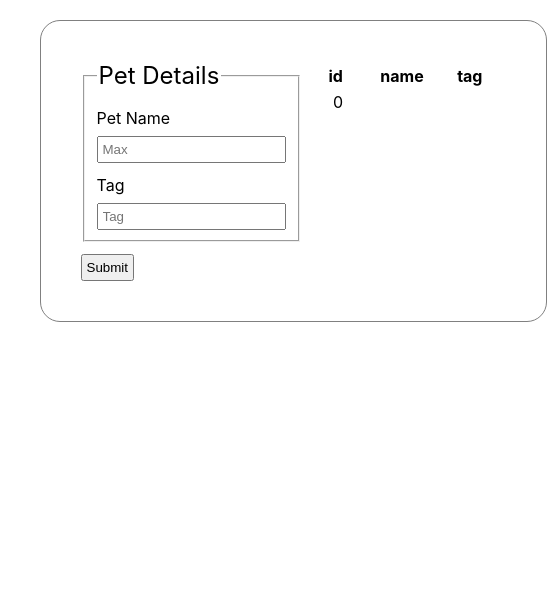
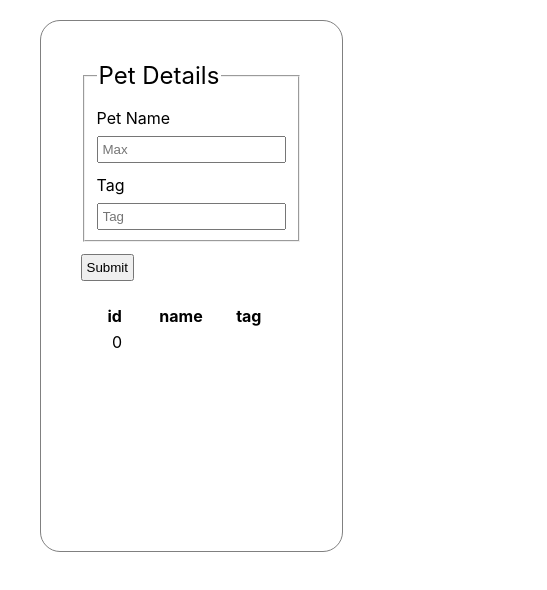
Before and after one commit to seandonn-boston/edb-pets, a React (Create React App) app: page / in a window 390 px wide. Shown: the top 590 px of the page, 547 px wide, since content can reach past the window. Built offline with nearby package versions, Linux system fonts and the light colour scheme; no server answers.

Commit message:
Finishing touches to ensure mobile first styling

```diff
--- a/src/components/Table/Table.scss
+++ b/src/components/Table/Table.scss
@@ -1,10 +1,12 @@
 .Table {
+  margin-top: 20px;
   &-Header,
   &-Body {
     display: block;
     text-align: center;
   }
   &-Body {
+    height: 180px;
     overflow: auto;
   }
   &-Row {
@@ -16,3 +18,9 @@
     width: 75px;
   }
 }
+
+@media only screen and (min-width: 768px) {
+  .Table {
+    margin-top: 0;
+  }
+}
--- a/src/features/View.scss
+++ b/src/features/View.scss
@@ -1,9 +1,15 @@
 .View {
   display: flex;
-  flex-flow: row;
+  flex-flow: column;
   padding: 40px;
   border: 1px solid grey;
   border-radius: 20px;
   margin: 20px;
   width: auto;
 }
+
+@media only screen and (min-width: 768px) {
+  .View {
+    flex-flow: row;
+  }
+}
```
Also changed, not shown: 1 other file (tests, documents, lock files or other folders).
